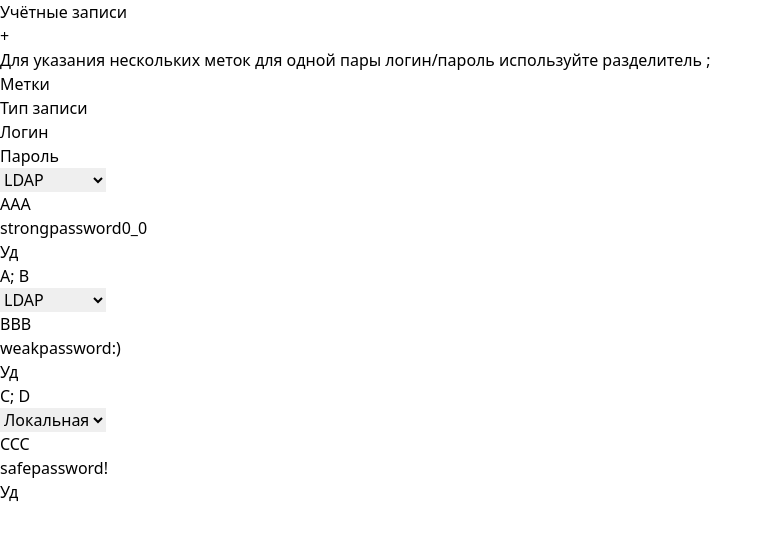
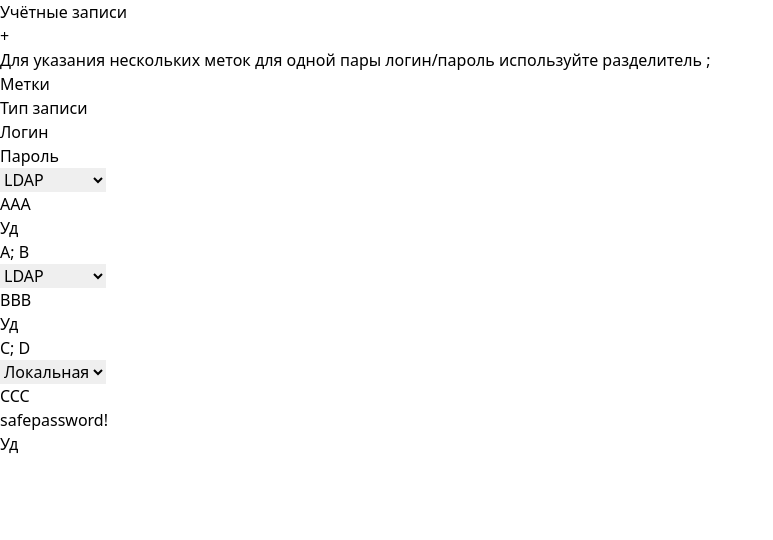
Before and after one commit to valescos/test-task-4, a Vue app: page / in a window 1280 px wide. Shown: the top 540 px of the page, without its empty margins (0-773 px from the left). Built offline with nearby package versions, Linux system fonts and the light colour scheme.

Commit message:
Added: Conditional rendering of password

```diff
--- a/src/components/AccountItem.vue
+++ b/src/components/AccountItem.vue
@@ -16,8 +16,10 @@ defineProps<{
     </option>
     <option value="LDAP" :selected="account.category === 'LDAP'">LDAP</option>
   </select>
-  <div>{{ account.login }}</div>
-  <div>{{ account.password }}</div>
+  <div :class="account.category === 'LDAP' && 'col-span-2'">
+    {{ account.login }}
+  </div>
+  <div v-if="account.category === 'Локальная'">{{ account.password }}</div>
   <button>Уд</button>
 </template>
 
```
